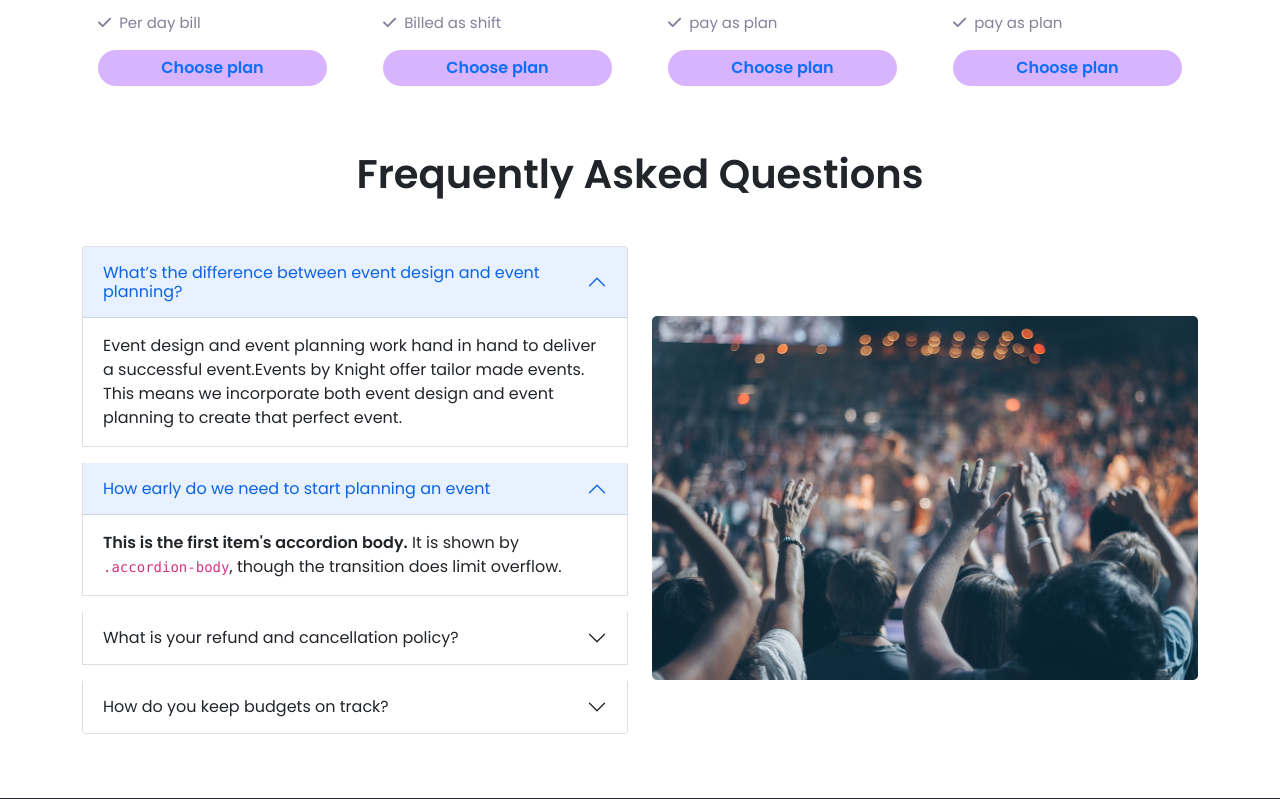
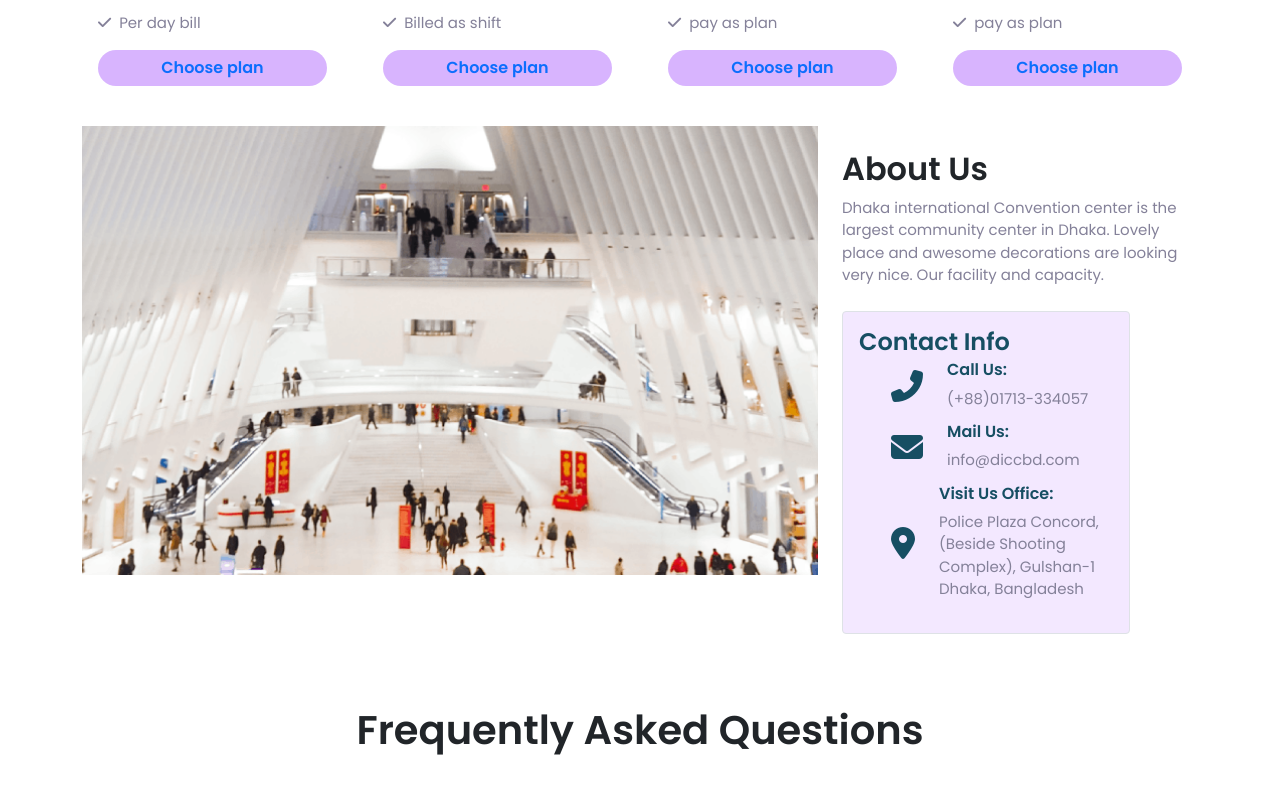
Before and after one commit to shamim-5/convention-center, a plain HTML site: page index.html in a window 1280 px wide. Shown: the part 1060-1859 px from the top of the page. Drawn offline with Linux system fonts and the light colour scheme.

Commit message:
extra part added

```diff
--- a/css/style.css
+++ b/css/style.css
@@ -30,6 +30,16 @@ p {
   border: none;
   color: #3f87f5;
 }
+/* contact section css  */
+.card-group{
+
+  background-color: #f3e8ff;
+  color: #164e63;
+}
+ul > li{
+  list-style: none;
+}
+/* package section css  */
 .btn-choose-plan:hover {
   background-color: #cffafe;
 }
--- a/index.html
+++ b/index.html
@@ -195,6 +195,57 @@
             </div>
          </div>
       </section>
+      <!-- contact section start here-->
+      <section class="container mx-auto ">
+         <div class="row row-cols-1 row-cols-lg-2">
+            <div class="col-lg-8">
+               <img class="w-100" src="images/narrow-convention-hall.png" alt="internal-view">
+            </div>
+            <div class="col-lg-4 ">
+               <div class="pb-2 pt-4">
+                  <h2 class="fw-bold">About Us</h2>
+                  <p>
+                     Dhaka international Convention center is the largest community center in Dhaka. Lovely place and awesome decorations are looking very nice.
+                     Our facility and
+                     capacity.
+                  </p>
+               </div>
+               <div class="card-group border rounded mb-4" style="width: 18rem;">
+                  <div class="card-body">
+                     <h4 class="card-title fw-bold">Contact Info</h4>
+                     <ul class="d-flex justify-content-start align-items-center">
+                        <li>
+                           <i class="fas fa-phone-alt fs-2 fw-bold  pe-4 "></i>
+                        </li>
+                        <li>
+                           <h6 class="card-subtitle mb-2 fw-bold">Call Us:</h6>
+                           <p class="card-text">(+88)01713-334057</p>
+                        </li>
+                     </ul>
+                     <ul class="d-flex justify-content-start align-items-center">
+                        <li>
+                           <i class="far fa-envelope fs-2 fw-bold  pe-4 "></i>
+                        </li>
+                        <li>
+                           <h6 class="card-subtitle mb-2 fw-bold">Mail Us:</h6>
+                           <p class="card-text">info@diccbd.com</p>
+                        </li>
+                     </ul>
+                     <ul class="d-flex justify-content-start align-items-center">
+                        <li>
+                           <i class="fas fa-map-marker-alt fs-2 fw-bold  pe-4 "></i>
+                        </li>
+                        <li>
+                           <h6 class="card-subtitle mb-2 fw-bold">Visit Us Office:</h6>
+                           <p class="card-text">Police Plaza Concord, (Beside Shooting Complex), Gulshan-1 Dhaka, Bangladesh</p>
+                        </li>
+                     </ul>
+                  </div>
+               </div>
+            </div>
+         </div>
+      </section>
+      <!-- asked question section start here -->
       <section>
          <h1 class="text-center fw-bold my-5">Frequently Asked Questions</h1>
          <div class="container">
@@ -267,6 +318,7 @@
          </div>
       </section>
    </main>
+   <!-- footer start here  -->
    <footer>
       <section class="bg-dark  mt-5">
          <div class="row d-flex align-items-center justify-content-around py-5 px-4 ">
```
Also changed, not shown: images/apple-store (1).png (deleted), images/narrow-convention-hall.png (added), images/slider/narrow-convention-hall.png (deleted).
